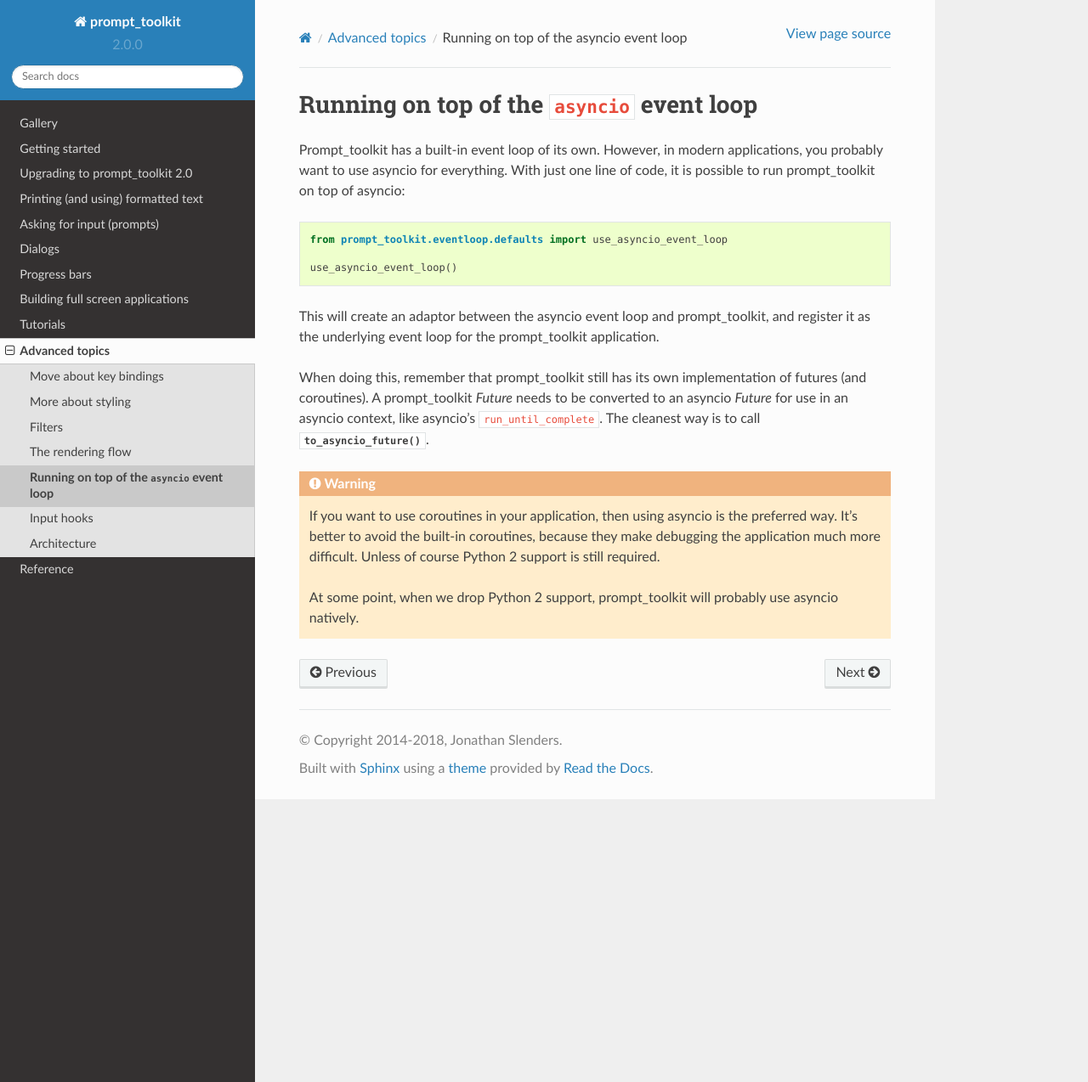
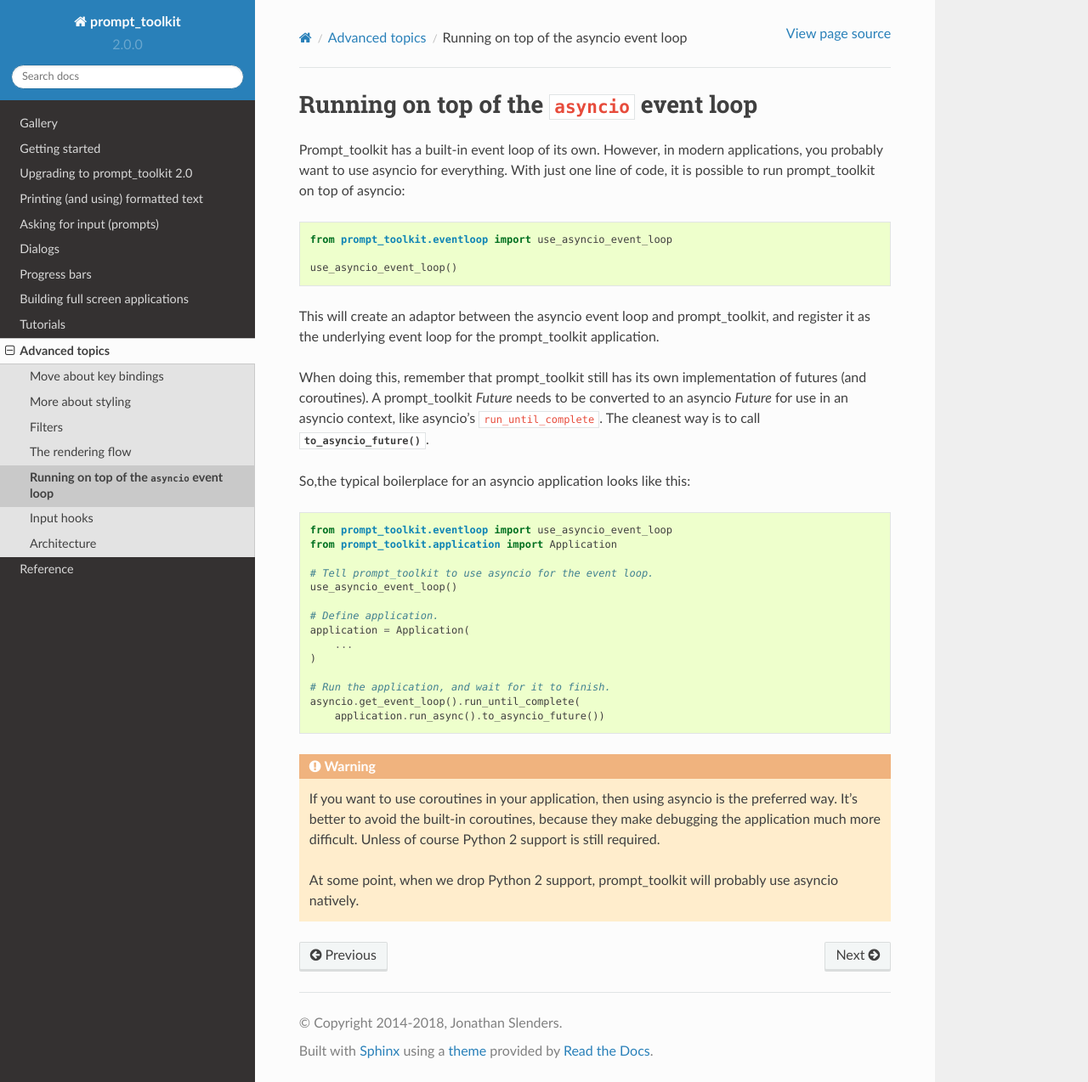
Before and after one commit to dbcli/pgcli, a Sphinx documentation site: the page built from docs/pages/advanced_topics/asyncio.rst, in a window 1280 px wide and 1274 px high. Shown: the whole window at 85% size. Built offline with Sphinx 7.4.7 and the Read the Docs theme 2.0.0, drawn with Linux system fonts in a browser that asks for light colours.

Commit message:
Improved asyncio documentation.

```diff
--- a/docs/pages/advanced_topics/asyncio.rst
+++ b/docs/pages/advanced_topics/asyncio.rst
@@ -9,7 +9,7 @@
 
 .. code::
 
-    from prompt_toolkit.eventloop.defaults import use_asyncio_event_loop
+    from prompt_toolkit.eventloop import use_asyncio_event_loop
 
     use_asyncio_event_loop()
 
@@ -23,6 +23,24 @@
 ``run_until_complete``. The cleanest way is to call
 :meth:`~prompt_toolkit.eventloop.Future.to_asyncio_future`.
 
+So,the typical boilerplace for an asyncio application looks like this:
+
+.. code:: python
+
+    from prompt_toolkit.eventloop import use_asyncio_event_loop
+    from prompt_toolkit.application import Application
+
+    # Tell prompt_toolkit to use asyncio for the event loop.
+    use_asyncio_event_loop()
+
+    # Define application.
+    application = Application(
+        ...
+    )
+
+    # Run the application, and wait for it to finish.
+    asyncio.get_event_loop().run_until_complete(
+        application.run_async().to_asyncio_future())
 
 .. warning::
 
```
